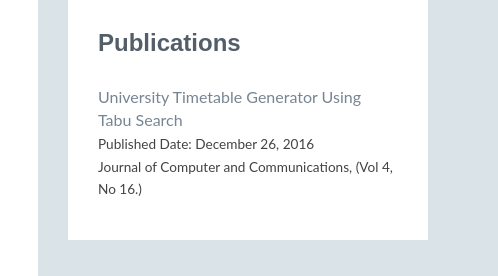
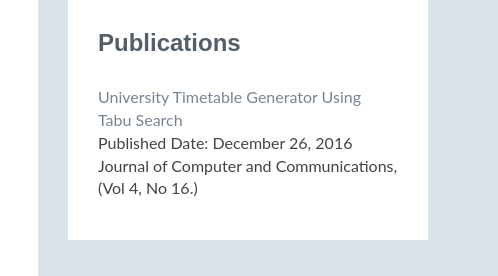
Before and after one commit to tanzilamohita/tanzilamohita.github, a plain HTML site: page index.html in a window 1280 px wide. Shown: the part 1814-2090 px from the top of the page, 782-1280 px from the left. Drawn offline with nearby package versions, Linux system fonts and the light colour scheme.

Commit message:
Update index.html

```diff
--- a/index.html
+++ b/index.html
@@ -377,8 +377,8 @@
                         <h2 class="heading">Publications</h2>
                         <div class="content">
                             <ul class="list-unstyled">
-                                <li><a href="http://www.scirp.org/journal/PaperInformation.aspx?paperID=73004">University Timetable Generator Using Tabu Search</a> <br> <small>Published Date: December 26, 2016 </small><br>
-<small>Journal of Computer and Communications, (Vol 4, No 16.) <br>
+                                <li><a href="http://www.scirp.org/journal/PaperInformation.aspx?paperID=73004">University Timetable Generator Using Tabu Search</a> <br> Published Date: December 26, 2016 <br>
+Journal of Computer and Communications, (Vol 4, No 16.) <br>
                                </small></li>
                             </ul>
                         </div><!--//content-->
```
